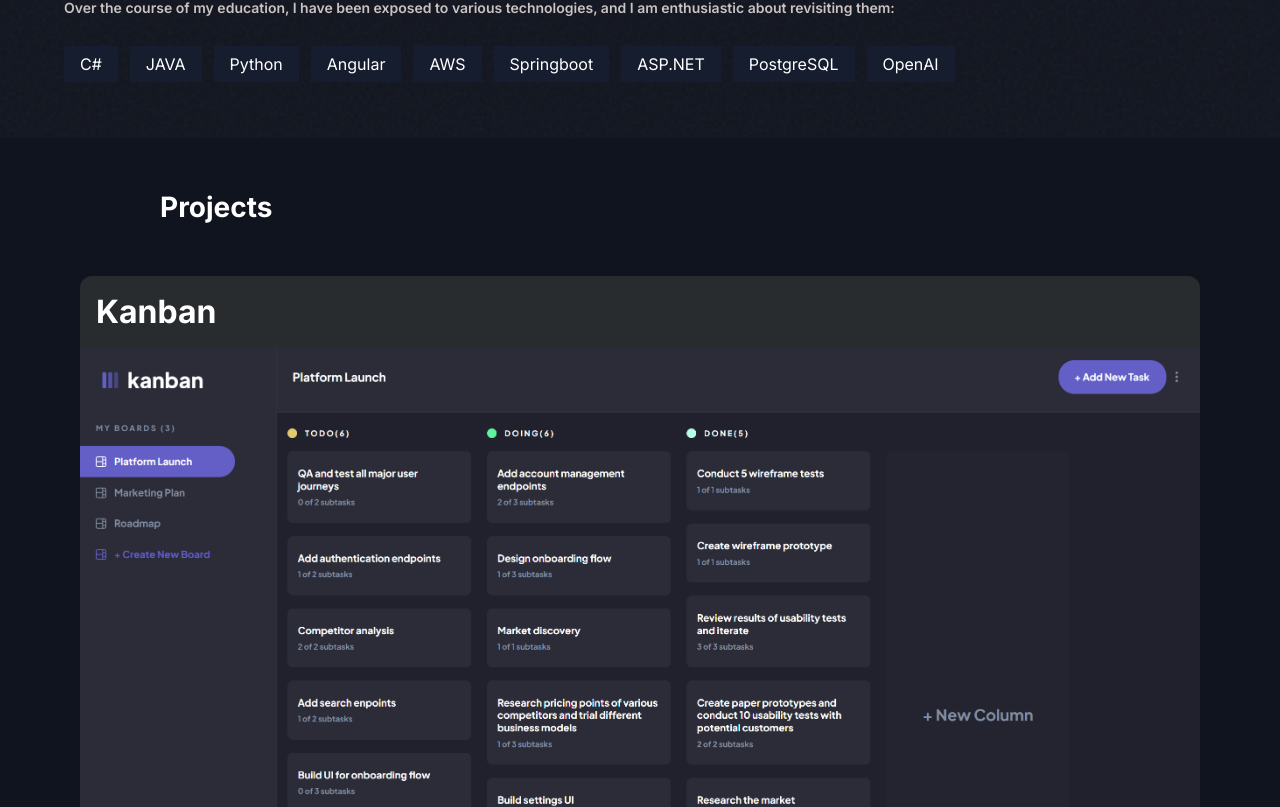
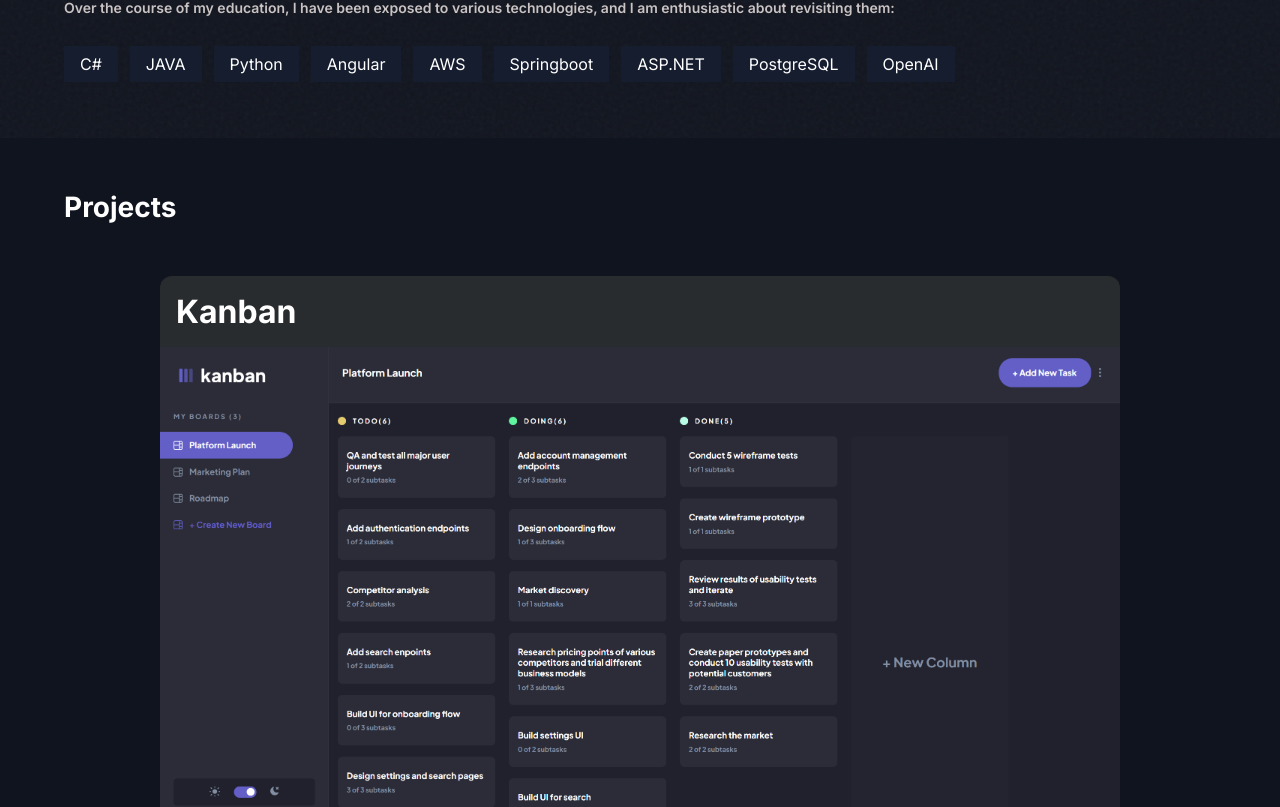
Before and after one commit to dbslapitan/portfolio, a Next.js app: page / in a window 1280 px wide. Shown: the part 1673-2480 px from the top of the page. Built offline with nearby package versions, Linux system fonts and the light colour scheme.

Commit message:
fix positioning of project on tablet and desktop

```diff
--- a/src/ui/projects/projects.module.scss
+++ b/src/ui/projects/projects.module.scss
@@ -7,14 +7,17 @@
 
     @include tablet{
         padding: 3rem 4rem 2rem 4rem;
+        display: flex;
+        align-items: center;
+        justify-content: flex-start;
+        flex-direction: column;
     }
 
     &__header{
         font-size: 1.25rem;
         line-height: 1.5;
         color: white;
-        max-width: 60rem;
-        margin: auto;
+        width: 100%;
 
         @include tablet{
             font-size: 1.75rem;
@@ -26,7 +29,7 @@
     }
 
     @include desktop{
-        padding-top: 8rem;
+        padding: 8rem 8rem 4rem 8rem;
     }
 }
 
@@ -34,8 +37,7 @@
     color: white;
     background-color: #292c2e;
     border-radius: 0.75rem 0.75rem 0 0;
-    max-width: 70rem;
-    margin: auto;
+    max-width: 60rem;
 
     &:first-of-type{
         margin-top: 3rem;
@@ -55,6 +57,10 @@
         @include tablet{
             font-size: 2rem;
             padding: 1rem;
+        }
+
+        @include desktop{
+            width: 100%;
         }
     }
 
--- a/src/ui/projects/projects.tsx
+++ b/src/ui/projects/projects.tsx
@@ -25,7 +25,7 @@ export default function Projects() {
                 <div className={`${style['project__left']}`}>
                     <Image className={`${style['project__image']}`} src={kanban} alt="Kanban homepage screenshot" priority />
                 </div>
-                <div>
+                <div className={`${style['project__right']}`}>
                     <p className={`${style['project__description']}`}>A task management app with a light/dark mode toggle, integrated authentication, added functionality for board editors, and implemented drag-and-drop functionality.</p>
                     <div className={`${style['project__stack']}`}>
                         {
```
